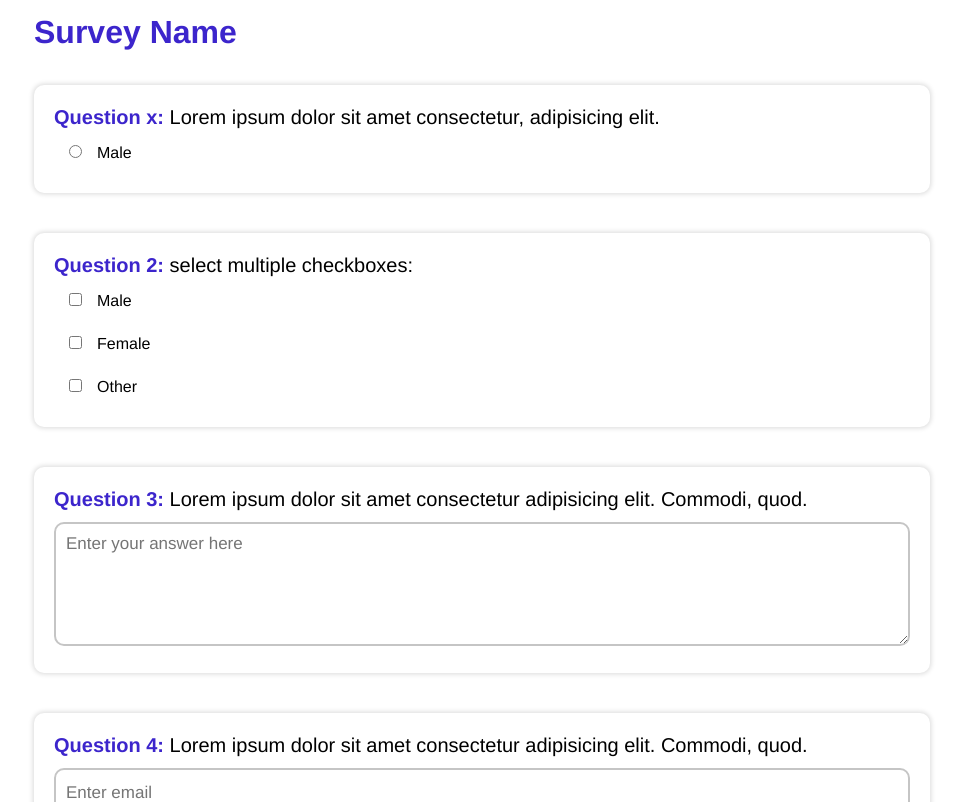
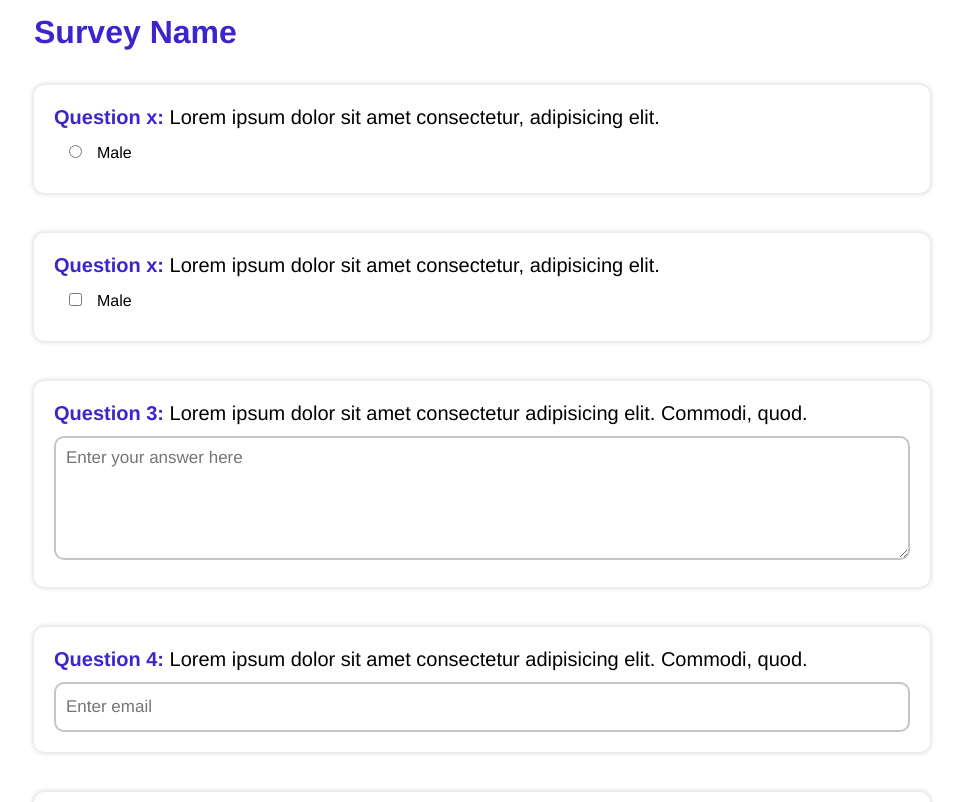
Before and after one commit to stephanelle-rachwan/Survey-Builder-FE, a React (Create React App) app: page / in a window 1280 px wide. Shown: the top 802 px of the page, without its empty margins (158-1121 px from the left). Built offline with nearby package versions, Linux system fonts and the light colour scheme.

Commit message:
creating the CheckboxInput component

```diff
--- /dev/null
+++ b/src/components/CheckboxInput.js
@@ -0,0 +1,12 @@
+import React from "react";
+
+const CheckboxInput = () => {
+  return (
+    <div>
+      <input className="checkbox" type="checkbox" value="Male" name="gender" />
+      Male <br />
+    </div>
+  );
+};
+
+export default CheckboxInput;
--- a/src/components/CheckboxQuestionBox.js
+++ b/src/components/CheckboxQuestionBox.js
@@ -1,35 +1,12 @@
 import React from "react";
+import CheckboxInput from "./CheckboxInput";
+import Question from "./Question";
 
 const CheckboxQuestionBox = () => {
   return (
     <p className="question">
-      <div className="question-txt">
-        <span className="colored">Question 2: </span> select multiple
-        checkboxes:
-      </div>
-      <div>
-        <input
-          className="checkbox"
-          type="checkbox"
-          value="Male"
-          name="gender"
-        />
-        Male <br />
-        <input
-          className="checkbox"
-          type="checkbox"
-          value="Female"
-          name="gender"
-        />
-        Female <br />
-        <input
-          className="checkbox"
-          type="checkbox"
-          value="Other"
-          name="gender"
-        />
-        Other
-      </div>
+      <Question />
+      <CheckboxInput />
     </p>
   );
 };
```
